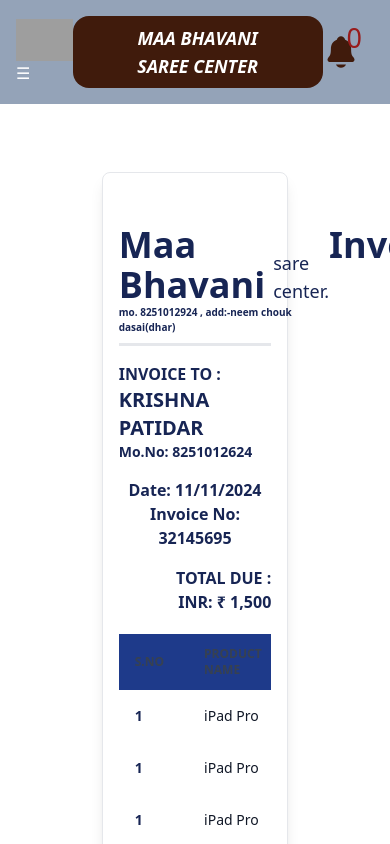
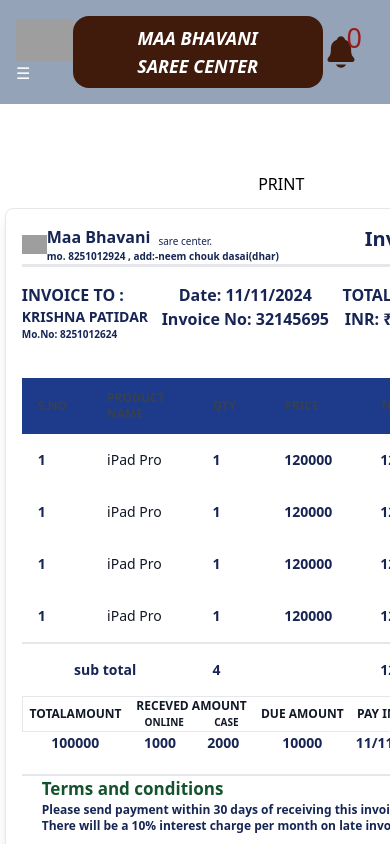
Before and after one commit to krishna-patidarpatidar/shop-management, a React (Vite) app: page /admin/bills/show-bill in a window 390 px wide. Shown: the top 844 px of the page. Built offline with nearby package versions, Linux system fonts and the light colour scheme; grey boxes are pictures that could not be loaded.

Commit message:
some change

```diff
--- a/package.json
+++ b/package.json
@@ -14,6 +14,7 @@
     "@emotion/react": "^11.13.3",
     "@emotion/styled": "^11.13.0",
     "@mui/material": "^6.0.1",
+    "@mui/x-charts": "^7.16.0",
     "formik": "^2.4.6",
     "moment": "^2.30.1",
     "react": "^18.3.1",
@@ -22,7 +23,9 @@
     "react-icons": "^5.2.1",
     "react-redux": "^9.1.2",
     "react-router-dom": "^6.26.0",
+    "react-share": "^5.1.0",
     "react-shimmer-effects": "^1.0.3",
+    "react-to-print": "^2.15.1",
     "react-toastify": "^10.0.5",
     "redux": "^5.0.1",
     "sweetalert2": "^11.12.4",
--- a/src/App.jsx
+++ b/src/App.jsx
@@ -4,11 +4,13 @@ import { RouterProvider } from 'react-router-dom'
 import { ToastContainer } from 'react-toastify'
 import 'react-toastify/dist/ReactToastify.css';
 import Route from './config/Route';
+import { AnotherExample } from './component/Print';
 
 
 const App = () => {
   return (
     <div>
+      {/* <AnotherExample/> */}
       <RouterProvider router={Route} />
       <ToastContainer />
     </div>
--- /dev/null
+++ b/src/component/Print.jsx
@@ -0,0 +1,23 @@
+import React, { useRef } from 'react';
+import { useReactToPrint } from 'react-to-print';
+
+export const AnotherExample = () => {
+  const contentToPrint = useRef(null);
+  const handlePrint = useReactToPrint({
+    documentTitle: "Print This Document",
+    onBeforePrint: () => console.log("before printing..."),
+    onAfterPrint: () => console.log("after printing..."),
+    removeAfterPrint: true,
+  });
+
+  return (
+    <>
+      <div ref={contentToPrint}>Hello Again</div>
+      <button onClick={() => {
+        handlePrint(null, () => contentToPrint.current);
+      }}>
+        PRINT
+      </button>
+    </>
+  )
+}
--- a/src/component/SideBar.jsx
+++ b/src/component/SideBar.jsx
@@ -18,7 +18,7 @@ const SideBar = ({ isSidebarOpen, closeSidebar }) => {
 
   return (
     <aside
-      className={`bg-gray-800 h-screen text-white w-48 md:w-64 space-y-6  px-2  mt-[122.5px] fixed z-50  inset-y-0 left-0 transform ${isSidebarOpen ? 'translate-x-0' : '-translate-x-full '} transition-transform duration-300 ease-in-out md:relative md:translate-x-0 md:w-64 text-2xl  md:text-4xl`}
+      className={`bg-gray-800 h-screen text-white w-48 md:w-64 space-y-6  px-2   inset-y-0 left-0 transform ${isSidebarOpen ? 'translate-x-0' : '-translate-x-full '} transition-transform duration-300 ease-in-out md:relative md:translate-x-0 md:w-64 text-2xl  md:text-4xl`}
     >
       <nav >
         <Link to={'deshBord'} onClick={closeSidebar}>
--- a/src/screens/AdminPage.jsx
+++ b/src/screens/AdminPage.jsx
@@ -20,12 +20,14 @@ const AdminPage = () => {
       <Header toggle={toggleSidebar} />
 
       {/* Content Area */}
-      <div className="md:flex flex-1">
+      <div className="md:flex flex-1 ">
         {/* Sidebar */}
-        <SideBar isSidebarOpen={isSidebarOpen} closeSidebar={closeSidebar} />
+        <div className='fixed z-50 top-[156px] md:top-[148px]'>
+          <SideBar isSidebarOpen={isSidebarOpen} closeSidebar={closeSidebar} />
 
+        </div>
         {/* Main Content */}
-        <main className="flex-1 p-4 mt-32">
+        <main className="md:flex-1 p-4 mt-[140px] md:ml-[250px]">
           <Outlet />
         </main>
       </div>
--- a/src/screens/Login.jsx
+++ b/src/screens/Login.jsx
@@ -11,7 +11,7 @@ const LoginSchema = yup.object().shape({
 const Login = () => {
     return (
         <div className="flex justify-center items-center min-h-screen bg-gray-100">
-            <div className="max-w-md w-full bg-white p-8 rounded-lg shadow-md">
+            <div className="max-w-[300px] text-sm md:max-w-md w-full bg-white p-4 md:p-8 rounded-lg shadow-md">
                 <Formik
                     initialValues={{ email: '', password: '' }}
                     validationSchema={LoginSchema}
@@ -36,7 +36,7 @@ const Login = () => {
                                     placeholder="Enter a valid email"
                                 />
                                 {touched.email && errors.email && (
-                                    <span className="text-red-600 text-sm mt-1">{errors.email}</span>
+                                    <span className="text-red-600 absolute mt-14 text-sm mt-1">{errors.email}</span>
                                 )}
                             </div>
 
@@ -52,7 +52,7 @@ const Login = () => {
                                     placeholder="Enter your password"
                                 />
                                 {touched.password && errors.password && (
-                                    <span className="text-red-600 text-sm mt-1">{errors.password}</span>
+                                    <span className="text-red-600 absolute mt-14 text-sm mt-1">{errors.password}</span>
                                 )}
                             </div>
 
--- a/src/screens/PamentIn.jsx
+++ b/src/screens/PamentIn.jsx
@@ -1,12 +1,28 @@
-import React, { useState } from 'react';
-
+import React, { useState, useRef } from 'react';
+import { useReactToPrint } from 'react-to-print';
+import { WhatsappShareButton, WhatsappIcon } from 'react-share';
 const PamentIn = () => {
     const [receivedAmount, setReceivedAmount] = useState(0);
     const remainingAmount = 50000;
     const dueAmount = Math.max(remainingAmount - receivedAmount, 0);
 
-    return (
-        <div className="max-w-[500px] mx-auto p-4 bg-white shadow-lg rounded-lg">
+    const contentToPrint = useRef(null);
+    const handlePrint = useReactToPrint({
+        documentTitle: "Print This Document",
+        onBeforePrint: () => console.log("before printing..."),
+        onAfterPrint: () => console.log("after printing..."),
+        removeAfterPrint: true,
+    });
+    return (<>
+       <div className='text-right'>
+       <button
+            onClick={() => {
+                handlePrint(null, () => contentToPrint.current);
+            }}> PRINT</button>
+       </div>
+
+
+        <div ref={contentToPrint} className="max-w-[500px] mx-auto p-4 bg-white shadow-lg rounded-lg">
             <div className="flex justify-between border-b-4 border-gray-300 py-4">
                 <div className="flex items-center">
                     <div className="max-w-[50px]">
@@ -17,7 +33,9 @@ const PamentIn = () => {
                         <h5 className="text-lg md:text-xl font-medium">Saree Center</h5>
                     </div>
                 </div>
-                <div className="flex items-center">
+                <div className=" items-center">
+                    <WhatsappShareButton url='https://web.whatsapp.com/'><WhatsappIcon /></WhatsappShareButton>
+
                     <h1 className="text-2xl md:text-4xl font-bold">Invoice</h1>
                 </div>
             </div>
@@ -55,6 +73,7 @@ const PamentIn = () => {
                 </button>
             </div>
         </div>
+    </>
     );
 }
 
--- a/src/screens/Registration.jsx
+++ b/src/screens/Registration.jsx
@@ -25,8 +25,8 @@ const Registration = () => {
                     }}
                 >
                     {({ values, errors, handleBlur, handleChange, handleSubmit, touched, isSubmitting }) => (
-                        <form onSubmit={handleSubmit} className='flex flex-col gap-4'>
-                            <h1 className='text-3xl font-bold text-center text-blue-600 mb-6'>Create a new account</h1>
+                        <form onSubmit={handleSubmit} className='flex flex-col gap-3'>
+                            <h1 className=' text-xl md:text-3xl font-bold text-center text-blue-600 md:mb-6'>Create a new account</h1>
 
                             <div className='flex flex-col'>
                                 <label htmlFor="name" className='text-lg'>Name</label>
--- a/src/screens/ShowBill.jsx
+++ b/src/screens/ShowBill.jsx
@@ -1,17 +1,34 @@
-import React from 'react';
+import React, { useRef } from 'react';
+import { useReactToPrint } from 'react-to-print';
 
 const ShowBill = () => {
+    const contentToPrint = useRef(null);
+    const handlePrint = useReactToPrint({
+        documentTitle: "Print This Document",
+        onBeforePrint: () => console.log("before printing..."),
+        onAfterPrint: () => console.log("after printing..."),
+        removeAfterPrint: true,
+    });
     return (
-        <div className="container mx-auto px-4 mt-3 text-blue-950 font-semibold">
-            <div className="border max-w-full md:max-w-[960px] mx-auto p-4 rounded-lg shadow-lg">
-                <div className='flex justify-between border-b-[3px] pt-9 py-2'>
+        <>
+
+        <div className='text-right'>
+       <button
+            onClick={() => {
+                handlePrint(null, () => contentToPrint.current);
+            }}> PRINT</button>
+       </div>
+
+        <div ref={contentToPrint} className="  mx-auto  mt-3 text-blue-950 font-semibold">
+            <div className="border ml-[-81px] md:w-[900px] rounded-lg w-[450px] p-4 shadow-lg">
+                <div className='flex justify-between border-b-[3px] md:pt-5 '>
                     <div className='flex items-center'>
-                        <div className='max-w-[50px] '>
-                            <img className='' src="https://upload.wikimedia.org/wikipedia/commons/1/10/Goddess_Maheshwari_%28%E0%A4%A6%E0%A5%87%E0%A4%B5%E0%A5%80_%E0%A4%AE%E0%A4%B9%E0%A5%87%E0%A4%B6%E0%A5%8D%E0%A4%B5%E0%A4%B0%E0%A5%80%29.png" alt="" />
+                        <div className='w-[25px]  md:max-w-[50px] '>
+                            <img src="https://upload.wikimedia.org/wikipedia/commons/1/10/Goddess_Maheshwari_%28%E0%A4%A6%E0%A5%87%E0%A4%B5%E0%A5%80_%E0%A4%AE%E0%A4%B9%E0%A5%87%E0%A4%B6%E0%A5%8D%E0%A4%B5%E0%A4%B0%E0%A5%80%29.png" alt="" />
                         </div>
                         <div className='text-start'>
-                            <h1 className='flex gap-2 text-4xl font-semibold place-items-end'>
-                                Maa Bhavani <p className='text-lg font-medium'>sare center.</p>
+                            <h1 className='flex gap-2 text- md:text-4xl font-semibold place-items-end'>
+                                Maa Bhavani <p className='text-[10px] md:text-lg font-medium'>sare center.</p>
                             </h1>
                             <h1 className='text-[10px]'>
                                 mo. 8251012924 , add:-neem chouk dasai(dhar)
@@ -19,18 +36,18 @@ const ShowBill = () => {
                         </div>
                     </div>
                     <div>
-                        <h1 className='flex gap-2 text-4xl font-semibold place-items-end'>Invoice</h1>
+                        <h1 className='flex gap-2 text-xl md:text-4xl font-semibold place-items-end'>Invoice</h1>
                     </div>
 
                 </div>
 
-                <div className="flex flex-col md:flex-row justify-between mt-4">
+                <div className="flex justify-between mt-4">
                     <div className="mb-4 md:mb-0">
                         <h1>INVOICE TO :</h1>
-                        <h1 className="text-xl">KRISHNA PATIDAR</h1>
-                        <h1 className="text-sm">Mo.No: 8251012624</h1>
+                        <h1 className="text-sm md:text-xl">KRISHNA PATIDAR</h1>
+                        <h1 className="text-[10px] md:text-sm">Mo.No: 8251012624</h1>
                     </div>
-                    <div className="text-center mb-4 md:mb-0">
+                    <div className="text-center ">
                         <p>Date: 11/11/2024</p>
                         <p>Invoice No: 32145695</p>
                     </div>
@@ -94,13 +111,13 @@ const ShowBill = () => {
 
                         </tbody>
                     </table>
-                    <table className="w-full text-sm text-left">
-                        <thead className="text-xs text-gray-900 uppercase  dark:text-gray-950">
+                    <table className="w-full text-sm text-center  ">
+                        <thead className="text-xs text-gray-900 uppercase border  dark:text-gray-950">
                             <tr>
                                 <th>totalAmount</th>
                                 <th colSpan={2}>Receved Amount
                                     <p className='flex justify-around text-[10px]'>
-                                    <p>online</p> <p className=''>case</p>
+                                        <p>online</p> <p className=''>case</p>
                                     </p>
                                 </th>
                                 <th>Due Amount</th>
@@ -110,10 +127,11 @@ const ShowBill = () => {
                         <tbody>
                             <tr>
                                 <td>100000</td>
+                                <td><p>1000</p></td>
+
+                                <td><p>2000</p></td>
                                 <td>10000</td>
-                                <td>2000</td>
-                                <td>90000</td>
-                                <th>10/10/2024</th>
+                                <td>11/11/2024</td>
 
                             </tr>
                         </tbody>
@@ -146,7 +164,9 @@ const ShowBill = () => {
                     </div>
                 </div>
             </div>
+
         </div>
+        </>
     );
 }
 
```
Also changed, not shown: src/screens/DeshBord.jsx (+37 -5 lines), 1 other file (tests, documents, lock files or other folders).
